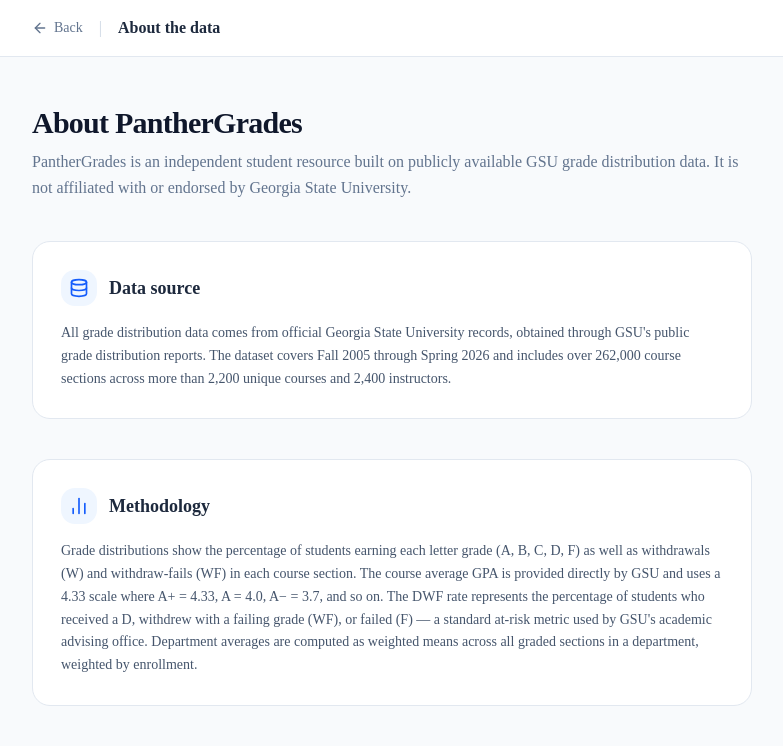
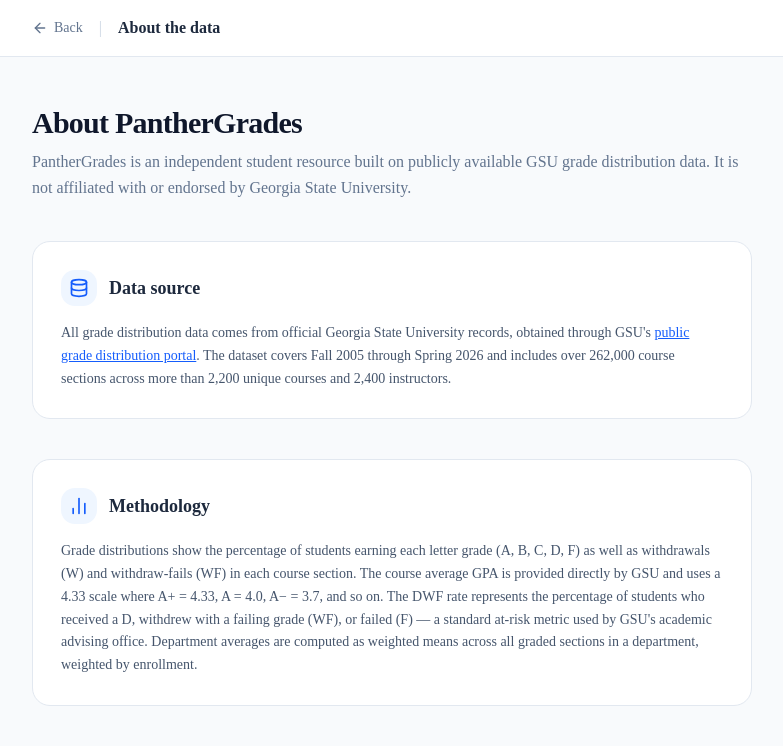
Before and after one commit to DebraBeat/PantherGrades, a Next.js app in the folder web/: page /about in a window 1280 px wide. Shown: the top 746 px of the page, without its empty margins (248-1031 px from the left). Built offline with nearby package versions, Linux system fonts and the light colour scheme.

Commit message:
feat: add GSU data source link to banner and about page

```diff
--- a/web/app/about/page.tsx
+++ b/web/app/about/page.tsx
@@ -1,11 +1,26 @@
 import Link from "next/link";
 import { ArrowLeft, Database, BarChart2, AlertTriangle, RefreshCw } from "lucide-react";
+import { ReactNode } from "react";
+import React from "react";
 
-const SECTIONS = [
+const SECTIONS: { icon: React.ElementType; title: string; content: ReactNode }[] = [
   {
     icon: Database,
     title: "Data source",
-    content: `All grade distribution data comes from official Georgia State University records, obtained through GSU's public grade distribution reports. The dataset covers Fall 2005 through Spring 2026 and includes over 262,000 course sections across more than 2,200 unique courses and 2,400 instructors.`,
+    content: (
+      <>
+        All grade distribution data comes from official Georgia State University records, obtained through GSU&apos;s{" "}
+        <a
+          href="https://dssapex.gsu.edu/ords/f?p=140:1::::NO"
+          target="_blank"
+          rel="noopener noreferrer"
+          className="underline text-blue-600 hover:text-blue-700"
+        >
+          public grade distribution portal
+        </a>
+        . The dataset covers Fall 2005 through Spring 2026 and includes over 262,000 course sections across more than 2,200 unique courses and 2,400 instructors.
+      </>
+    ),
   },
   {
     icon: BarChart2,
--- a/web/components/DataSourceBanner.tsx
+++ b/web/components/DataSourceBanner.tsx
@@ -6,8 +6,17 @@ export default function DataSourceBanner() {
     <div className="flex items-start gap-3 bg-slate-50 border border-slate-200 rounded-xl px-4 py-3 text-xs text-slate-500">
       <Info className="w-4 h-4 text-slate-400 flex-shrink-0 mt-0.5" />
       <p className="leading-relaxed">
-        Data from <a href="https://dssapex.gsu.edu/ords/f?p=140:1::::NO">official GSU grade distribution records</a>· 2005–2026 · Aggregate only — no individual student records.
-        GPA uses a 4.30 scale. DWF rate = % of students with D, WF, or F.{" "}
+        Data from{" "}
+        <a
+          href="https://dssapex.gsu.edu/ords/f?p=140:1::::NO"
+          target="_blank"
+          rel="noopener noreferrer"
+          className="underline hover:text-slate-700 transition-colors"
+        >
+          official GSU grade distribution records
+        </a>
+        {" "}· 2005–2026 · Aggregate only — no individual student records.
+        GPA uses a 4.33 scale. DWF rate = % of students with D, WF, or F.{" "}
         <Link href="/about" className="underline hover:text-slate-700 transition-colors">
           Learn more
         </Link>
```
